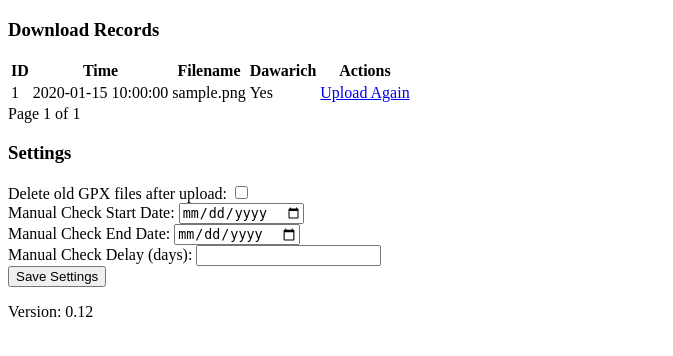
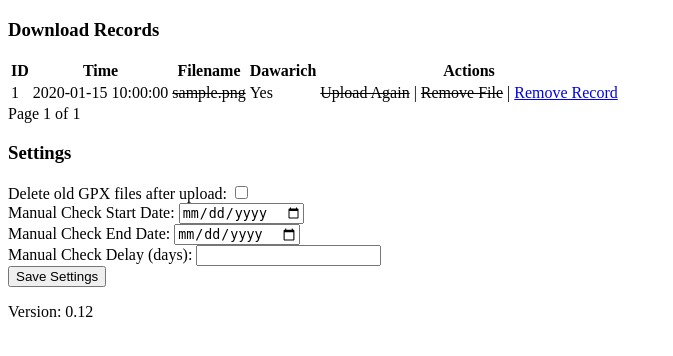
Before and after one commit to pinionless/garmin-to-dawarich-sync, a Flask app: page / in a window 1280 px wide. Shown: the part 179-535 px from the top of the page, without its empty margins (0-673 px from the left). Run offline with Flask 3, Linux system fonts and the light colour scheme; tables that the repository leaves empty hold one stand-in row (values such as "Sample post"); parts of the project's set-up code (start-up, migrations or seed data) failed here and were passed over.

Commit message:
add option to delete records and files

```diff
--- a/index.py
+++ b/index.py
@@ -18,6 +18,12 @@ def index():
         .paginate(page=page, per_page=20)
     records = pagination.items
     settings = UserSettings.query.first()
+
+    gpx_base_path = current_app.config.get('GPX_FILES_DIR', '/garmin/activities/')
+    for rec in records:
+        gpx_file_path = os.path.join(gpx_base_path, rec.filename)
+        rec.file_exists = os.path.exists(gpx_file_path)
+
     return render_template('index.html', records=records, pagination=pagination, settings=settings)
 
 @index_bp.route('/settings', methods=['POST'])
@@ -143,6 +149,41 @@ def upload(record_id=None):
     return redirect(url_for('index.index'))
 
 
+@index_bp.route('/remove_file/<int:record_id>')
+def remove_file(record_id):
+    record = DownloadRecord.query.get_or_404(record_id)
+    gpx_base_path = current_app.config.get('GPX_FILES_DIR', '/garmin/activities/')
+    gpx_file_path = os.path.join(gpx_base_path, record.filename)
+
+    if os.path.exists(gpx_file_path):
+        try:
+            os.remove(gpx_file_path)
+            flash(f"Successfully removed file: {record.filename}", "success")
+            current_app.logger.info(f"Removed file {gpx_file_path} for record ID {record.id}")
+        except OSError as e:
+            flash(f"Error removing file {record.filename}: {e}", "error")
+            current_app.logger.error(f"Error removing file {gpx_file_path}: {e}", exc_info=True)
+    else:
+        flash(f"File not found, could not remove: {record.filename}", "warning")
+        current_app.logger.warning(f"File {gpx_file_path} not found for removal for record ID {record.id}")
+
+    return redirect(url_for('index.index'))
+
+
+@index_bp.route('/remove_record/<int:record_id>')
+def remove_record(record_id):
+    record = DownloadRecord.query.get_or_404(record_id)
+    try:
+        db.session.delete(record)
+        db.session.commit()
+        flash(f"Successfully removed record ID: {record.id}", "success")
+        current_app.logger.info(f"Removed record ID {record.id} from database.")
+    except Exception as e:
+        db.session.rollback()
+        flash(f"Error removing record ID {record.id}: {e}", "error")
+        current_app.logger.error(f"Error removing record ID {record.id}: {e}", exc_info=True)
+
+    return redirect(url_for('index.index'))
 
 
 def register_routes(app):
--- a/templates/index.html
+++ b/templates/index.html
@@ -25,9 +25,29 @@
             <tr>
                 <td>{{ rec.id }}</td>
                 <td>{{ rec.download_time }}</td>
-                <td>{{ rec.filename }}</td>
+                <td>
+                    {% if rec.file_exists %}
+                        {{ rec.filename }}
+                    {% else %}
+                        <s>{{ rec.filename }}</s>
+                    {% endif %}
+                </td>
                 <td>{{ "Yes" if rec.dawarich else "No" }}</td>
-                <td><a href="{{ url_for('index.upload', record_id=rec.id) }}">Upload Again</a></td>
+                <td>
+                    {% if rec.file_exists %}
+                        <a href="{{ url_for('index.upload', record_id=rec.id) }}">Upload Again</a>
+                    {% else %}
+                        <s>Upload Again</s>
+                    {% endif %}
+                     |
+                    {% if rec.file_exists %}
+                        <a href="{{ url_for('index.remove_file', record_id=rec.id) }}" onclick="return confirm('Are you sure you want to delete the file {{ rec.filename }}?');">Remove File</a>
+                    {% else %}
+                        <s>Remove File</s>
+                    {% endif %}
+                     |
+                    <a href="{{ url_for('index.remove_record', record_id=rec.id) }}" onclick="return confirm('Are you sure you want to delete this record (ID: {{ rec.id }})?');">Remove Record</a>
+                </td>
             </tr>
             {% endfor %}
         </tbody>
```
Also changed, not shown: README.md.
